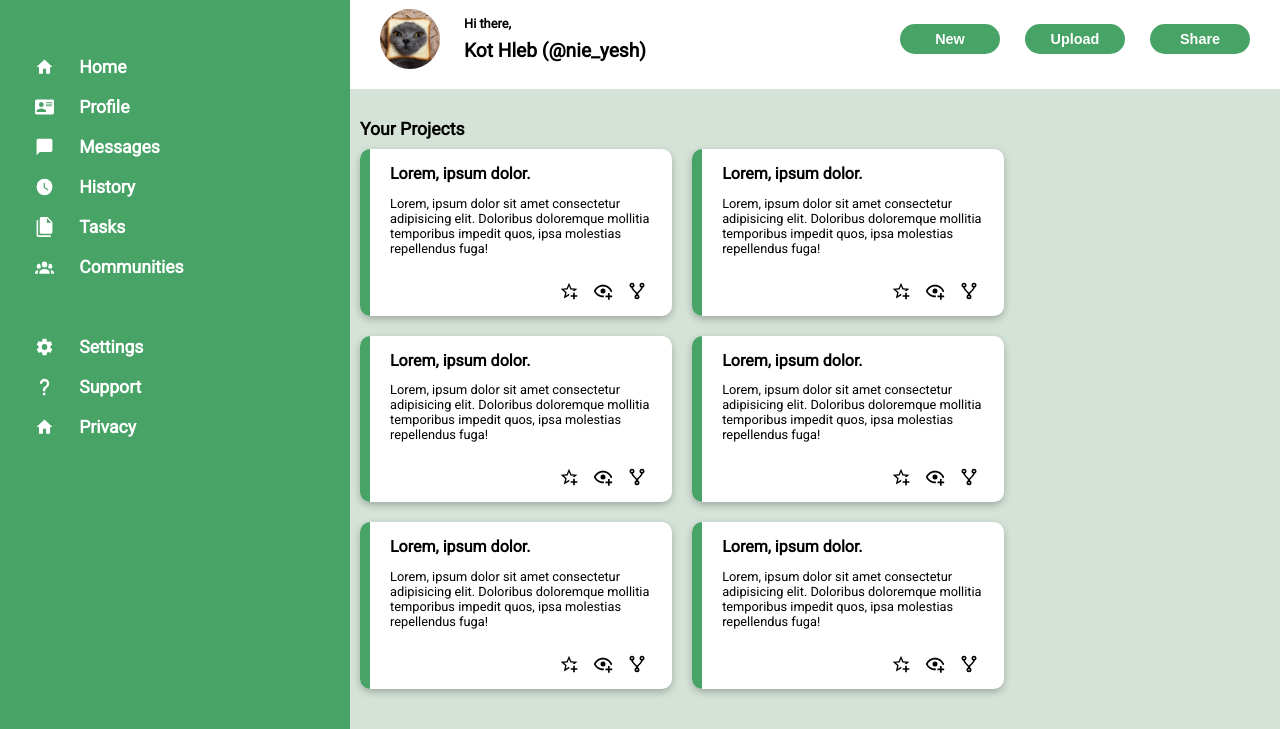
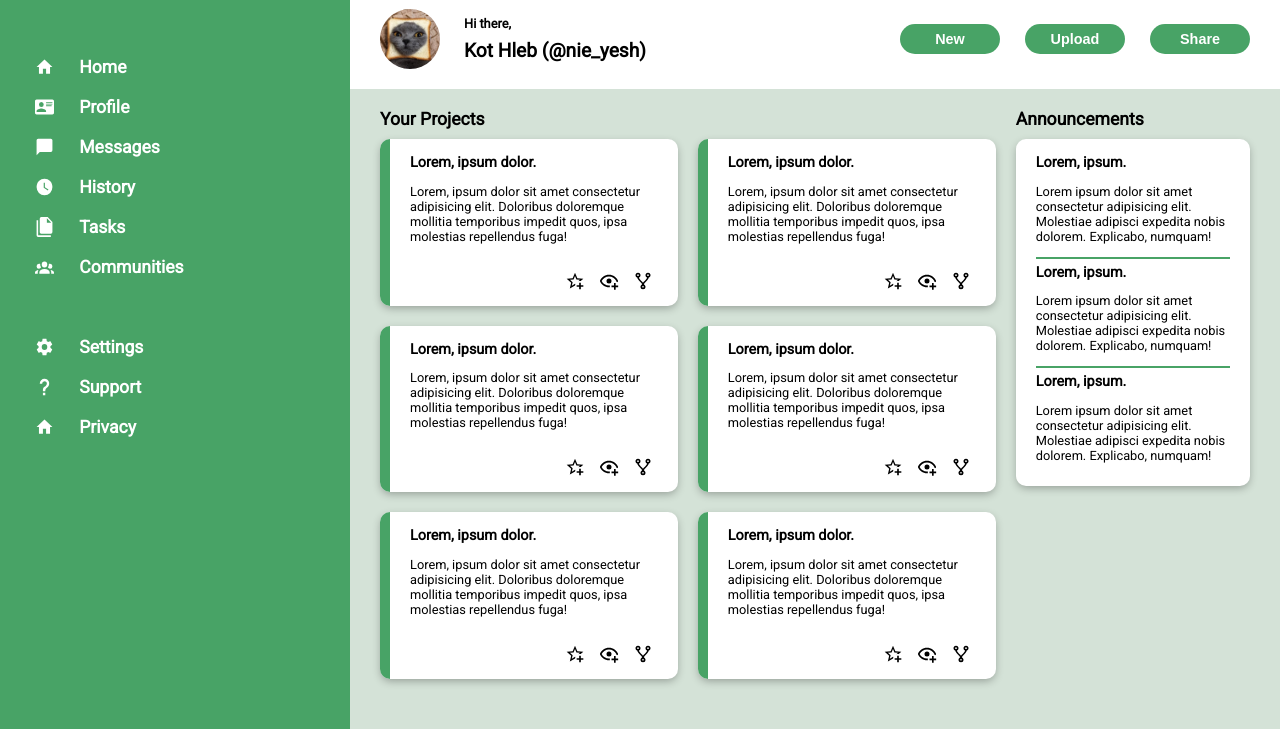
Before and after one commit to DzianisPilipuk/admin_dashboard, a plain HTML site: page index.html in a window 1280 px wide. Shown: the part 71-800 px from the top of the page. Drawn offline with Linux system fonts and the light colour scheme.

Commit message:
Add announcements bar

```diff
--- a/index.html
+++ b/index.html
@@ -177,6 +177,25 @@
                     </div>
                 </div>
             </div>
+            <div class="announcements-board">
+                <h2>Announcements</h2>
+                <div class="announcements-bar">
+                    <div class="announcement-wrapper">
+                        <h3>Lorem, ipsum.</h3>
+                        <p>Lorem ipsum dolor sit amet consectetur adipisicing elit. Molestiae adipisci expedita nobis dolorem. Explicabo, numquam!</p>
+                    </div>
+                    <div class="decorative-stripe-horizontal"></div>
+                    <div class="announcement-wrapper">
+                        <h3>Lorem, ipsum.</h3>
+                        <p>Lorem ipsum dolor sit amet consectetur adipisicing elit. Molestiae adipisci expedita nobis dolorem. Explicabo, numquam!</p>
+                    </div>
+                    <div class="decorative-stripe-horizontal"></div>
+                    <div class="announcement-wrapper">
+                        <h3>Lorem, ipsum.</h3>
+                        <p>Lorem ipsum dolor sit amet consectetur adipisicing elit. Molestiae adipisci expedita nobis dolorem. Explicabo, numquam!</p>
+                    </div>
+                </div>
+            </div>
         </div>
     </div>
 </body>
--- a/styles.css
+++ b/styles.css
@@ -6,9 +6,6 @@
 body {
     font-family: 'Roboto', sans-serif;
     margin: 0px;
-}
-
-h1, h2, h3, h4, h5, h6 {
 }
 
 h1 {
@@ -191,15 +188,25 @@ h2 {
     display: grid;
     grid-template-columns: 5fr 2fr;
     grid-template-rows: 1fr 1fr;
-    align-items: center;
+    align-items: start;
+    padding: 20px;
+}
+
+.dashboard-content h2 {
+    margin-left: 10px;
+}
+
+.dashboard-content h3 {
+    margin: 5px 0px 0px;
+    font-size: 0.9rem;
+}
+
+.dashboard-content p {
+    font-size: 0.8rem;
 }
 
 .dashboard-content > .projects-board {
     grid-row: 1 / 3;
-}
-
-.dashboard-content .projects-board h2 {
-    margin-left: 10px;
 }
 
 .dashboard-content .projects-bar-wrappers {
@@ -232,15 +239,6 @@ h2 {
     padding: 10px 20px;
 }
 
-.project-bar-content h3 {
-    margin: 5px 0px 0px;
-    font-size: 1rem;
-}
-
-.project-bar-content p {
-    font-size: 0.8rem;
-}
-
 .project-bar-content .project-bar-functions-wrapper {
     justify-self: end;
 }
@@ -249,3 +247,23 @@ h2 {
     width: 20px;
     padding: 5px;
 }
+
+.announcements-board {
+    grid-area: 1 / 2 / 2 / 3;
+}
+
+.decorative-stripe-horizontal {
+    height: 2px;
+    background-color: var(--base-color);
+}
+
+.announcements-bar {
+    background-color: white;
+    border-radius: 10px;
+    align-self: stretch;
+    margin: 10px;
+    padding: 10px 20px;
+    -webkit-box-shadow: 0px 3px 9px -1px rgba(0, 0, 0, 0.3);
+    -moz-box-shadow: 0px 3px 9px -1px rgba(0, 0, 0, 0.3);
+    box-shadow: 0px 3px 9px -1px rgba(0, 0, 0, 0.3);
+}
```
